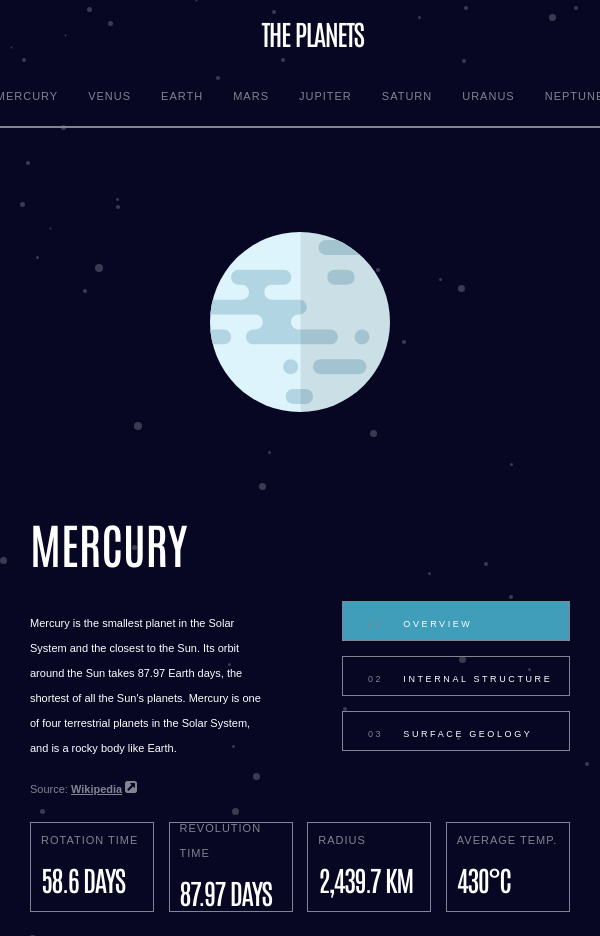
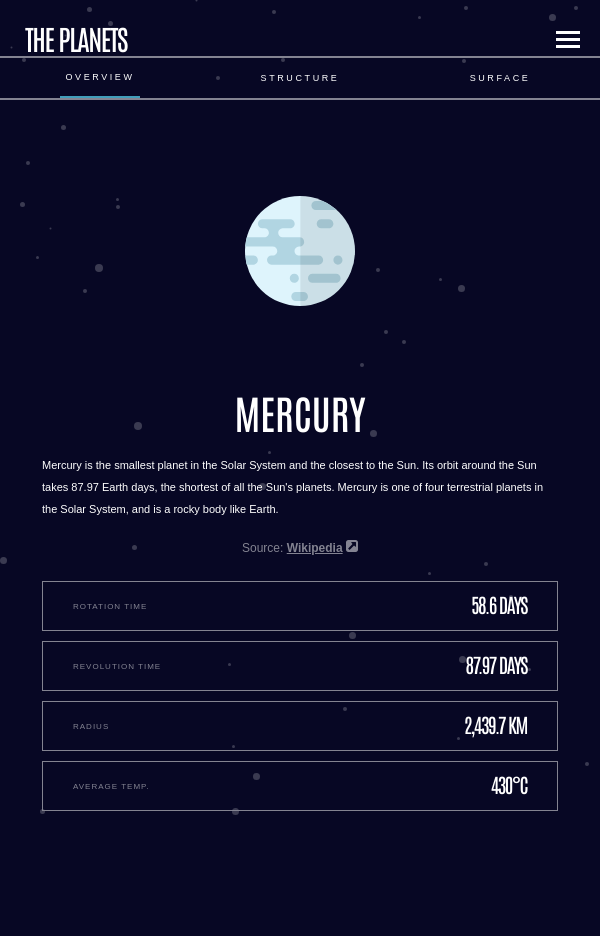
Before and after one commit to kdomjanic/the-planets, a plain HTML site: page index.html in a window 600 px wide. After the commit the page ends 837 px from the top, so only its background shows below. Drawn offline with Linux system fonts and the light colour scheme.

Commit message:
mercury - mobile

```diff
--- a/index.html
+++ b/index.html
@@ -17,58 +17,84 @@
         <div class="logo">
             <h2>the planets</h2>
         </div>
-        <ul class="nav_links">
-            <li class="nav_item">
-                <a class="nav_link" href="#" ><h4 class="nav_link_text mercury" >mercury</h4></a>
+        <div class="menu-icon">
+            <a href="#">
+                <svg xmlns="http://www.w3.org/2000/svg" width="24" height="17"><g fill="#FFF" fill-rule="evenodd"><path d="M0 0h24v3H0zM0 7h24v3H0zM0 14h24v3H0z"/></g>
+                </svg>
+            </a>
+        </div>
+        <ul class="nav-links">
+            <li class="nav-item">
+                <a class="nav-link" href="#"><h4 class="nav-link-text mercury">mercury</h4></a>
             </li>
-            <li class="nav_item">
-                <a class="nav_link" href="#"><h4 class="nav_link_text venus">venus</h4></a>
+            <li class="nav-item">
+                <a class="nav-link" href="#"><h4 class="nav-link-text venus">venus</h4></a>
             </li>
-            <li class="nav_item">
-                <a class="nav_link" href="#"><h4 class="nav_link_text earth">earth</h4></a>
+            <li class="nav-item">
+                <a class="nav-link" href="#"><h4 class="nav-link-text earth">earth</h4></a>
             </li>
-            <li class="nav_item">
-                <a class="nav_link" href="#"><h4 class="nav_link_text mars">mars</h4></a>
+            <li class="nav-item">
+                <a class="nav-link" href="#"><h4 class="nav-link-text mars">mars</h4></a>
             </li>
-            <li class="nav_item">
-                <a class="nav_link" href="#"><h4 class="nav_link_text jupiter">jupiter</h4></a>
+            <li class="nav-item">
+                <a class="nav-link" href="#"><h4 class="nav-link-text jupiter">jupiter</h4></a>
             </li>
-            <li class="nav_item">
-                <a class="nav_link" href="#"><h4 class="nav_link_text saturn">saturn</h4></a>
+            <li class="nav-item">
+                <a class="nav-link" href="#"><h4 class="nav-link-text saturn">saturn</h4></a>
             </li>
-            <li class="nav_item">
-                <a class="nav_link" href="#"><h4 class="nav_link_text uranus">uranus</h4></a>
+            <li class="nav-item">
+                <a class="nav-link" href="#"><h4 class="nav-link-text uranus">uranus</h4></a>
             </li>
-            <li class="nav_item">
-                <a class="nav_link" href="#"><h4 class="nav_link_text neptune">neptune</h4></a>
+            <li class="nav-item">
+                <a class="nav-link" href="#"><h4 class="nav-link-text neptune">neptune</h4></a>
             </li>
         </ul>
     </nav>
     <hr class="horizontal-line">
+    <div class="small-navigation">
+        <ul class="small-navigation-list">
+            <li>
+                <a href="#" class="btn-navi btn-navi-overview active-tab mercury">
+                    <h3>OVERVIEW</h3>
+                </a>
+            </li>
+            <li>
+                <a href="#" class="btn-navi btn-navi-internal mercury">
+                    <h3>STRUCTURE</h3>
+                </a>
+            </li>
+            <li>
+                <a href="#" class="btn-navi btn-navi-surface mercury">
+                    <h3>SURFACE</h3>
+                </a>
+            </li>
+        </ul>
+        <hr class="horizontal-line">
+    </div>
     <div class="wrapper">
         <div class="content">
             <div class="image">
-                <img src="assets/planet-mercury.svg" alt="mercury" class="imageOverview">
-                <img src="assets/planet-mercury-internal.svg" alt="mercury" class="imageInternal hidden">
-                <img src="assets/geology-mercury.png" alt="mercury" class="imageSurface hidden">
+                <img src="assets/planet-mercury.svg" alt="mercury" class="image-overview">
+                <img src="assets/planet-mercury-internal.svg" alt="mercury" class="image-internal hidden">
+                <img src="assets/geology-mercury.png" alt="mercury" class="image-surface hidden">
             </div>
             <div class="information">
                 <h1>mercury</h1>
-                <p class="textOverview" >Mercury is the smallest planet in the Solar
+                <p class="text-overview" >Mercury is the smallest planet in the Solar
                     System and the closest to the Sun. Its orbit
                     around the Sun takes 87.97 Earth days, the
                     shortest of all the Sun's planets. Mercury is one
                     of four terrestrial planets in the Solar System,
                     and is a rocky body like Earth.
                 </p>
-                <p class="textInternal hidden">Mercury appears to have a solid silicate crust
+                <p class="text-internal hidden">Mercury appears to have a solid silicate crust
                     and mantle overlying a solid, iron sulfide outer
                     core layer, a deeper liquid core layer, and a
                     solid inner core. The planet's density is the
                     second highest in the Solar System at 5.427
                     g/cm3 , only slightly less than Earth's density.
                 </p>
-                <p class="textSurface hidden">Mercury's surface is similar in appearance to
+                <p class="text-surface hidden">Mercury's surface is similar in appearance to
                     that of the Moon, showing extensive mare-like
                     plains and heavy cratering, indicating that it
                     has been geologically inactive for billions of
@@ -78,7 +104,7 @@
                 <span class="light-grey">Source: <a href="#" class="light-grey bold" >Wikipedia</a>
                     <a href="#">
                         <svg xmlns="http://www.w3.org/2000/svg" width="12" height="12"><path fill="#FFF" d="M11.34.66C10.9.22 10.37 0 9.75 0h-7.5C1.63 0 1.1.22.66.66.22 1.1 0 1.63 0 2.25v7.5c0 .62.22 1.15.66 1.59.44.44.97.66 1.59.66h7.5c.62 0 1.15-.22 1.59-.66.44-.44.66-.97.66-1.59v-7.5c0-.62-.22-1.15-.66-1.59zM10 6.25a.467.467 0 01-.305.46.544.544 0 01-.195.04.465.465 0 01-.352-.149L8.023 5.476 3.852 9.648a.481.481 0 01-.352.149.48.48 0 01-.352-.149l-.796-.797a.48.48 0 01-.149-.351.48.48 0 01.149-.352l4.172-4.172-1.125-1.125c-.162-.15-.198-.333-.11-.546A.467.467 0 015.75 2H9.5c.135 0 .253.05.352.148A.48.48 0 0110 2.5v3.75z" opacity=".5"/>
-                            </svg>
+                        </svg>
                     </a>
                 </span>
             </div>
@@ -112,19 +138,19 @@
             </div>
         </div>
         <div class="boxes">
-            <div id="rotation-time" class="box">
+            <div class="box">
                 <h4>ROTATION TIME</h4>
                 <h2>58.6 DAYS</h2>
             </div>
-            <div id="revolution-time" class="box">
+            <div class="box">
                 <h4>REVOLUTION TIME</h4>
                 <h2>87.97 DAYS</h2>
             </div>
-            <div id="radius" class="box">
+            <div class="box">
                 <h4>RADIUS</h4>
                 <h2>2,439.7 KM</h2>
             </div>
-            <div id="average-temp" class="box">
+            <div class="box">
                 <h4>AVERAGE TEMP.</h4>
                 <h2>430°C</h2>
             </div>
--- a/style.css
+++ b/style.css
@@ -34,7 +34,7 @@ h1 {
     font-family: 'Antonio', sans-serif;
     font-style: normal;
     font-weight: 400;
-    font-size: 80px;
+    /*font-size: 80px;*/
     line-height: 103px;
     color: var(--white-color);
     text-transform: uppercase;
@@ -44,7 +44,7 @@ h2 {
     font-family: 'Antonio', sans-serif;
     font-style: normal;
     font-weight: 400;
-    font-size: 40px;
+    /*font-size: 40px;*/
     letter-spacing: -1.5px;
     line-height: 52px;
     color: var(--white-color);
@@ -55,7 +55,7 @@ h3 {
     font-family: 'Spartan', sans-serif;
     font-style: normal;
     font-weight: 400;
-    font-size: 12px;
+    /*font-size: 12px;*/
     letter-spacing: 2.6px;
     line-height: 25px;
     color: var(--white-color);
@@ -66,7 +66,7 @@ h4 {
     font-family: 'Spartan', sans-serif;
     font-style: normal;
     font-weight: 400;
-    font-size: 11px;
+    /*font-size: 11px;*/
     letter-spacing: 1px;
     line-height: 25px;
     color: var(--light-grey-color);
@@ -87,52 +87,92 @@ h4 {
     justify-content: space-between;
     align-items: center;
 }
-
 .logo {
     margin-left: 25px;
 }
-
-.nav_links {
+.logo h2 {
+    font-size: 28px;
+}
+.nav-links {
     display: inline-flex;
     align-items: center;
     list-style: none;
     margin: 10px
 }
-.nav_link {
+.nav-item h4 {
+    font-size: 11px;
+}
+.nav-link {
     text-decoration: none;
 }
-.nav_link_text {
+.nav-link-text {
     display: block;
     margin: 25px;
 }
-
-.nav_link_text.mercury:hover {
+.nav-link-text.mercury:hover {
     color: var(--teal-color);
 }
-.nav_link_text.venus:hover {
+.nav-link-text.venus:hover {
     color: var(--yellow-color);
 }
-.nav_link_text.earth:hover {
+.nav-link-text.earth:hover {
     color: var(--purple-color);
 }
-.nav_link_text.mars:hover {
+.nav-link-text.mars:hover {
     color: var(--dark-orange-color);
 }
-.nav_link_text.jupiter:hover {
+.nav-link-text.jupiter:hover {
     color: var(--red-color);
 }
-.nav_link_text.saturn:hover {
+.nav-link-text.saturn:hover {
     color: var(--light-brown-color);
 }
-.nav_link_text.uranus:hover {
+.nav-link-text.uranus:hover {
     color: var(--green-color);
 }
-.nav_link_text.neptune:hover {
+.nav-link-text.neptune:hover {
     color: var(--blue-color);
 }
 .horizontal-line {
+    margin: 0;
     border: 1px solid var(--light-grey-color)
 }
+.menu-icon {
+    display: none;
+}
+.small-navigation {
+    display: none;
+}
+.small-navigation-list {
+    width: 100%;
+    height: 5vh;
+    margin: 0;
+    padding: 0;
+    display: flex;
+    flex-direction: row;
+    align-items: center;
+    justify-content: space-around;
+    list-style-type: none;
+}
+.small-navigation h3 {
+    font-size: 9px;
+}
+
+.btn-navi {
+    width: 80px;
+    display: flex;
+    justify-content: center;
+    align-items: center;
+    text-decoration: none;
+}
+
+.active-tab.mercury {
+    height: 5vh;
+    align-items: center;
+    border-bottom: 2px solid var(--teal-color);
+}
+
+
 
 /* MAIN CONTENT */
 .wrapper {
@@ -146,6 +186,8 @@ h4 {
     margin: 0 0 7vh 0 ;
 }
 
+/* IMAGE */
+
 .image {
     display: grid;
     grid-row-start: 1;
@@ -155,22 +197,24 @@ h4 {
     place-items: center;
 }
 
-.imageOverview {
+.image-overview {
     height: 290px;
     width: 290px
 }
 
-.imageInternal {
+.image-internal {
     height: 290px;
     width: 290px
 }
 
-.imageSurface {
+.image-surface {
     position:absolute;
     top: 550px;
     height: 200px;
     width: 160px
 }
+
+/* INFORMATION */
 
 .information {
     width: 27vw;
@@ -180,19 +224,27 @@ h4 {
     grid-gap: 10px;
     place-items: start;
 }
+.information h1 {
+    font-size: 80px;
+}
+.information p {
+    font-size: 14px;
+}
+.information span {
+    font-size: 14px;
+}
 
 .light-grey {
     color: var(--light-grey-color);
 }
-
 .margin-right-15px {
     margin-right: 15px;
 }
-
 .bold {
     font-weight: bold
 }
 
+/* BUTTONS */
 .buttons {
     display: grid;
     grid-template-columns: repeat(1, 1fr);
@@ -229,7 +281,11 @@ h4 {
     background-color: var(--dark-grey-color);
 }
 
+.buttons h3 {
+    font-size: 12px;
+}
 
+/* BOXES */
 .boxes {
     display: flex;
     flex-direction: row;
@@ -247,24 +303,17 @@ h4 {
     padding-left: 20px;
     padding-bottom: 15px;
 }
+.box h4 {
+    font-size: 11px;
+}
+.box h2 {
+    font-size: 40px;
+}
 
 
 /* tablets */
 @media only screen and (min-width: 600px) and (max-width: 800px) {
-    body {
-        font-size: 11px;
-    }
-    h1 {
-        font-size: 48px;
-    }
-    h2 {
-        font-size: 28px;
-    }
-    h3 {
-        font-size: 9px;
-    }
-
-    .header {
+     .header {
         height: 15vh;
         width: inherit;
         display: flex;
@@ -273,17 +322,23 @@ h4 {
         align-items: center;
         padding-top: 20px
     }
-
-    .nav_links {
+    .logo h2 {
+        font-size: 28px;
+    }
+    .nav-links {
         display: inline-flex;
         align-items: center;
         list-style: none;
         padding: 0;
+        margin: 0;
     }
-    .nav_link {
+    .nav-item h4 {
+        font-size: 11px;
+    }
+    .nav-link {
         text-decoration: none;
     }
-    .nav_link_text {
+    .nav-link-text {
         display: block;
         margin: 15px;
     }
@@ -291,7 +346,6 @@ h4 {
     .wrapper {
         margin: 3vh 5vw 3vh 5vw;
     }
-
     .content {
         display: grid;
         grid-template-columns: repeat(2, 1fr);
@@ -308,18 +362,15 @@ h4 {
         place-items: center;
         margin: 10vh 10vw
     }
-
-    .imageOverview {
+    .image-overview {
         height: 180px;
         width: 180px
     }
-
-    .imageInternal {
+    .image-internal {
         height: 180px;
         width: 180px
     }
-
-    .imageSurface {
+    .image-surface {
         position:absolute;
         top: 400px;
         height: 160px;
@@ -334,35 +385,158 @@ h4 {
         place-items: start;
         padding: 0;
     }
+    .information h1 {
+        font-size: 48px;
+    }
+    .information p {
+        font-size: 11px;
+    }
+    .information span {
+        font-size: 12px;
+    }
 
     .buttons {
         display: grid;
         grid-template-columns: repeat(1, 1fr);
         grid-gap: 5px;
     }
-
     .buttons-list {
         padding-bottom: 25px;
         width: 40vw;
     }
-
     .btn {
         height: 40px;
         margin: 0 0 15px 0;
+    }
+    .buttons h3 {
+        font-size: 9px;
     }
 
     .box{
         height: 90px;
         padding: 0 10px
     }
-
+    .box h4 {
+        font-size: 8px;
+    }
+    .box h2 {
+        font-size: 24px;
+        margin-top: -5px
+    }
 }
-
-
-
-
 
 /* phones */
 @media only screen and (max-width: 600px) {
+    /*body {*/
+    /*    font-size: 11px;*/
+    /*}*/
+    /*h1 {*/
+    /*    font-size: 40px;*/
+    /*}*/
+    /*h2 {*/
+    /*    font-size: 28px;*/
+    /*}*/
+    /*h3 {*/
+    /*    font-size: 9px;*/
+    /*}*/
 
+    .header {
+        height: 7vh;
+        display: flex;
+        flex-direction: row;
+        justify-content: space-between;
+        align-items: center;
+    }
+
+    .logo h2 {
+        font-size: 28px;
+    }
+
+    .menu-icon {
+        display: block;
+        align-items: center;
+        padding: 30px 20px 20px 20px
+    }
+    .nav-links {
+        display: none ;
+    }
+
+    .small-navigation {
+        display: block;
+    }
+
+    .wrapper {
+        margin: 2vh 7vw 2vh 7vw;
+    }
+    .content {
+        display: flex;
+        flex-direction: column;
+        justify-content: center;
+        align-items: center;
+        margin: 0 0 20px 0 ;
+    }
+
+    .image {
+        margin: 10vh 10vw
+    }
+    .image-overview {
+        height: 110px;
+        width: 110px
+    }
+    .image-internal {
+        height: 180px;
+        width: 180px
+    }
+    .image-surface {
+        position:absolute;
+        top: 400px;
+        height: 160px;
+        width: 130px
+    }
+
+    .information {
+        width: 100%;
+        display: flex;
+        flex-direction: column;
+        align-items: center;
+        justify-content: center;
+        padding: 0;
+    }
+    .information h1 {
+        font-size: 40px;
+        line-height: 52px;
+    }
+    .information p {
+        font-size: 11px;
+        line-height: 22px;
+    }
+    .information span {
+        font-size: 12px;
+    }
+    .buttons {
+        display: none;
+    }
+
+    .boxes {
+        display: flex;
+        flex-direction: column;
+        justify-content: space-between;
+        width: 100%;
+    }
+    .box{
+        width: 100%;
+        margin-bottom: 10px;
+        height: 50px;
+        display: flex;
+        flex-direction: row;
+        align-items: center;
+        justify-content: space-between;
+        padding: 1vh 5vw 1vh 5vw;
+    }
+    .box h2 {
+        font-size: 20px;
+    }
+    .box h4 {
+        font-size: 8px;
+    }
 }
```
Also changed, not shown: script.js (+6 -6 lines).
